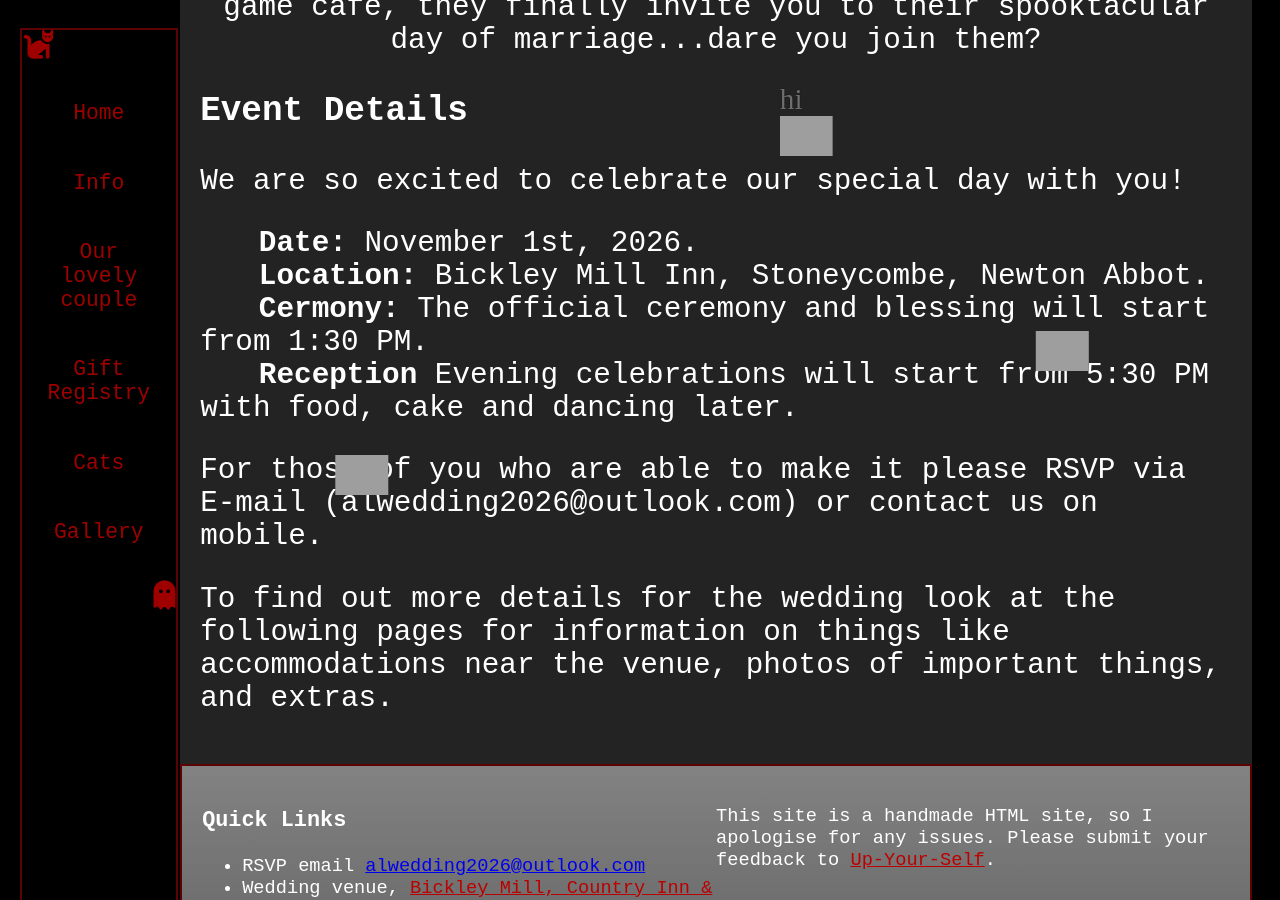
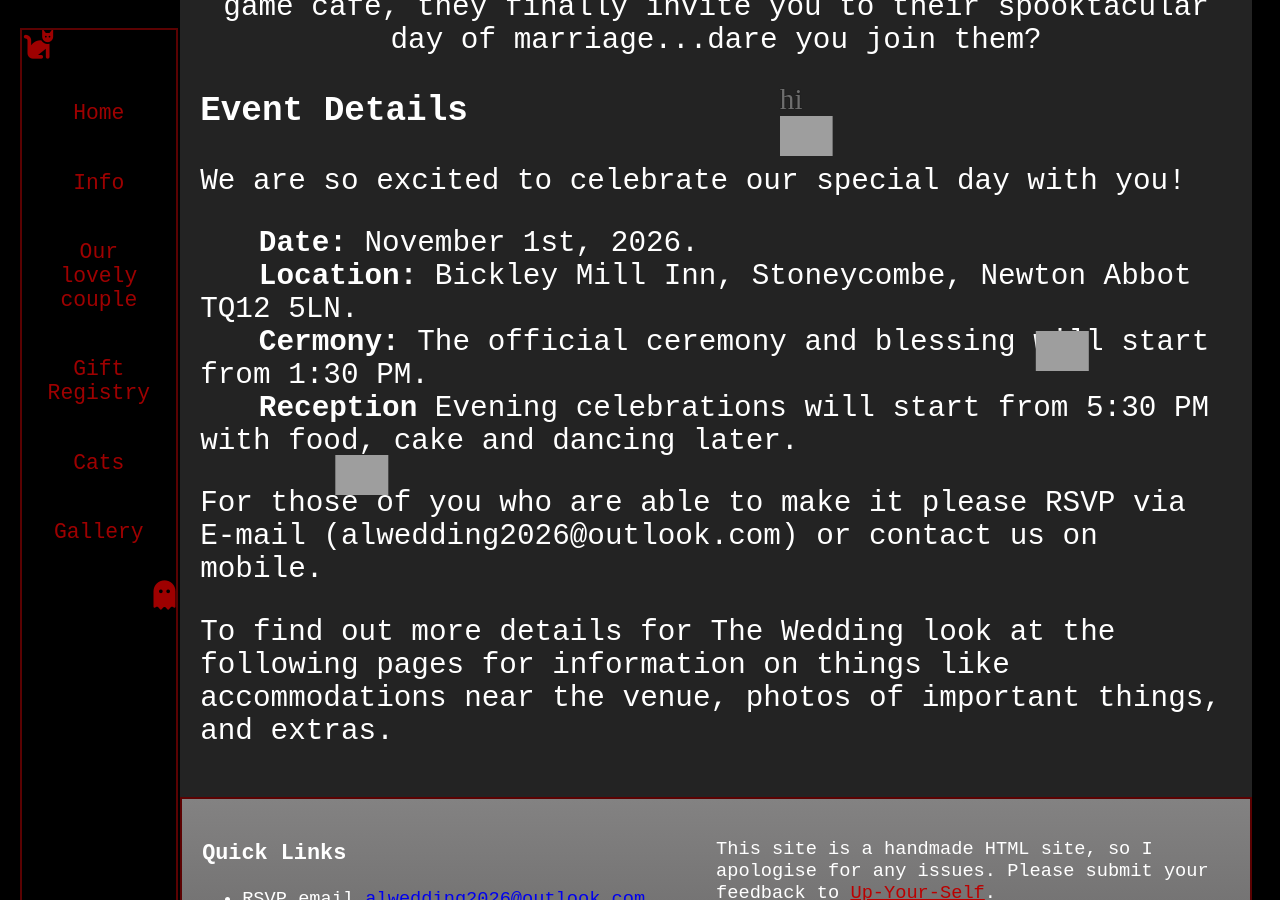
Before and after one commit to LewisSDAFNI/ALWedding2026, a Jekyll site: the page built from docs/index.md, in a window 1280 px wide and 900 px high, scrolled down 376 px. Built offline with Jekyll 4.4.1, drawn with Linux system fonts in a browser that asks for light colours; nearby versions of some CDN libraries; grey boxes are pictures that could not be loaded.

Commit message:
Text changes

```diff
--- a/docs/index.md
+++ b/docs/index.md
@@ -11,11 +11,10 @@ permalink: /
 We are so excited to celebrate our special day with you!
 
 &emsp;&emsp;**Date:** November 1st, 2026.<br/>
-&emsp;&emsp;**Location:** Bickley Mill Inn, Stoneycombe, Newton Abbot.<br/>
+&emsp;&emsp;**Location:** Bickley Mill Inn, Stoneycombe, Newton Abbot TQ12 5LN.<br/>
 &emsp;&emsp;**Cermony:** The official ceremony and blessing will start from 1:30 PM. <br/>
 &emsp;&emsp;**Reception** Evening celebrations will start from 5:30 PM with food, cake and dancing later.<br/>
 
-
 For those of you who are able to make it please RSVP via E-mail (alwedding2026@outlook.com) or contact us on mobile.
 
-To find out more details for the wedding look at the following pages for information on things like accommodations near the venue, photos of important things, and extras.
+To find out more details for The Wedding look at the following pages for information on things like accommodations near the venue, photos of important things, and extras.
```
Also changed, not shown: docs/_layouts/wedding_tabs.html (+18 -12 lines).
